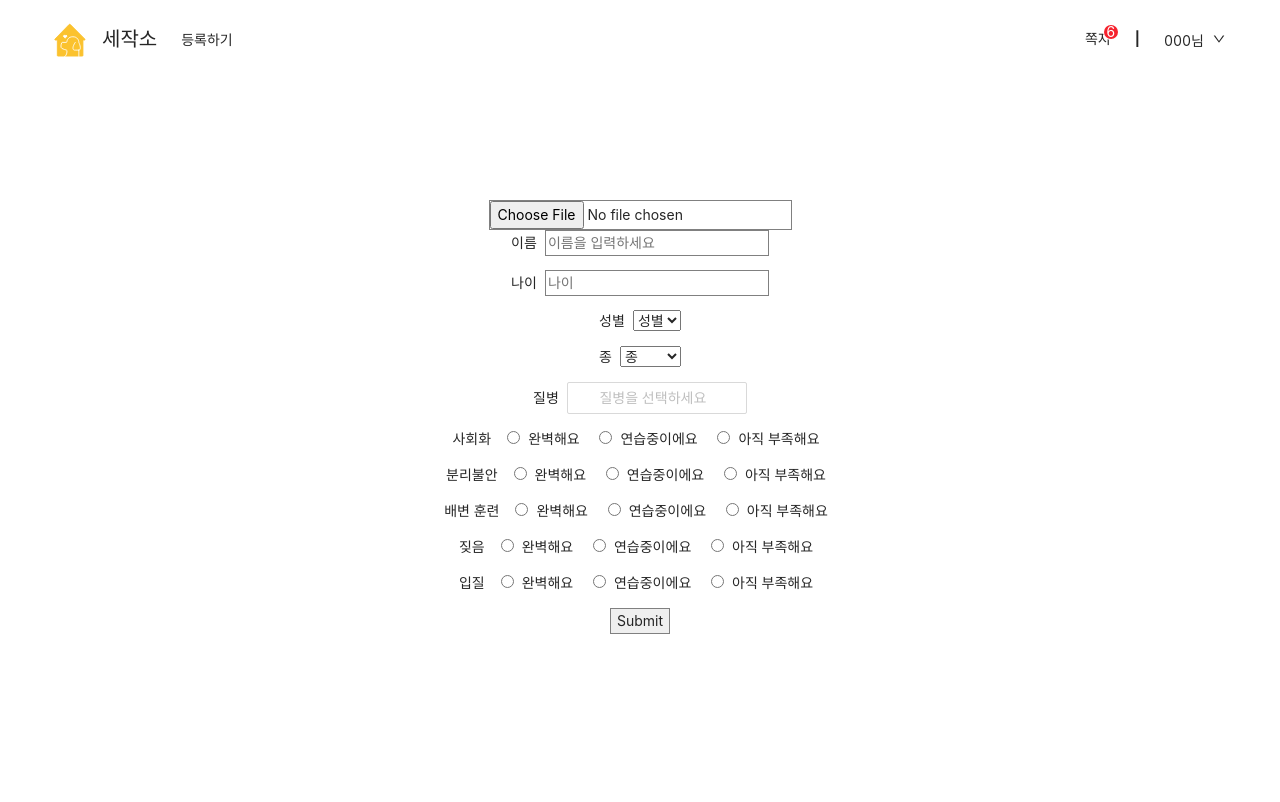
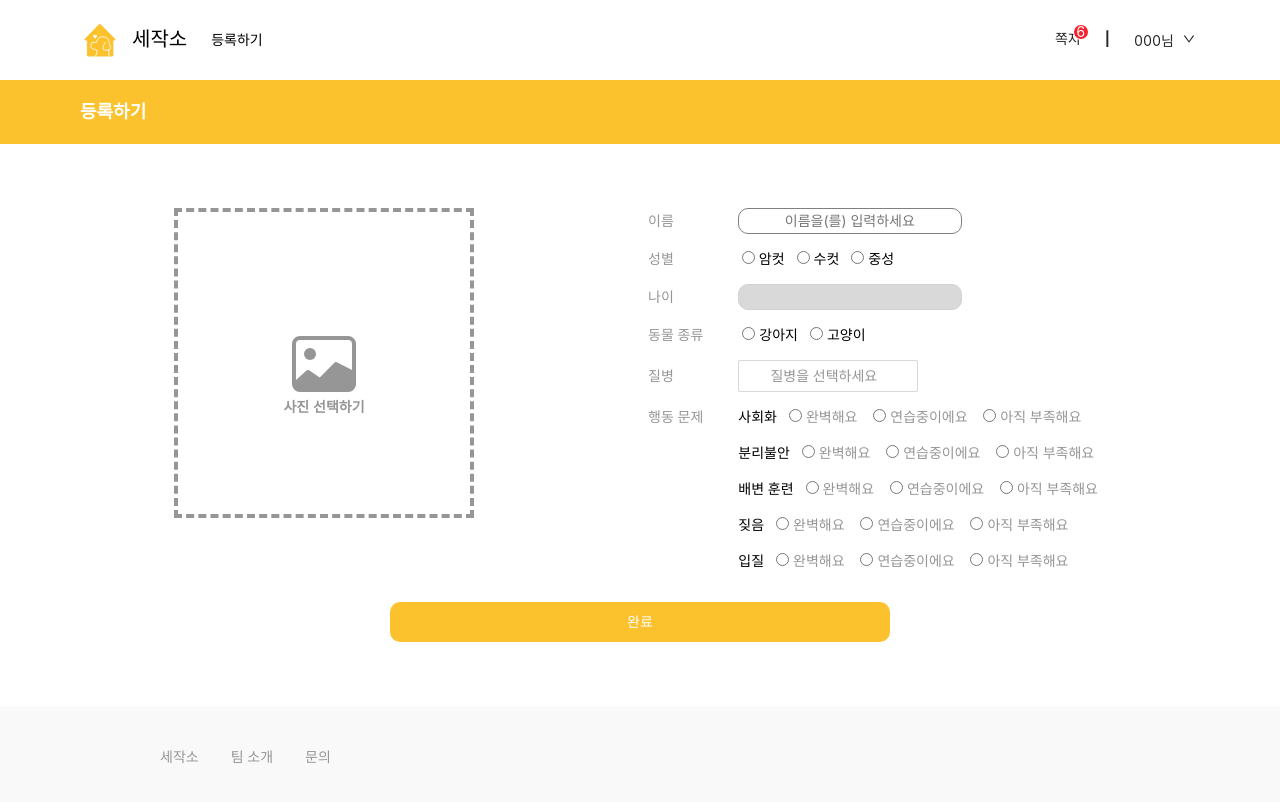
Before and after one commit to chuheeseung/TheSmallestShelter, a React (Create React App) app in the folder front/: page /register in a window 1280 px wide. Shown: the top 802 px of the page. Built offline with nearby package versions, Linux system fonts and the light colour scheme.

Commit message:
register page design

```diff
--- a/front/src/DetailPage/Main.css
+++ b/front/src/DetailPage/Main.css
@@ -80,6 +80,4 @@ transform: scale(1.1);
 }
 span:hover{
   text-decoration: none;
-  transform: scale(1.5);
-
 }
--- a/front/src/RegisterPage/Register.jsx
+++ b/front/src/RegisterPage/Register.jsx
@@ -101,6 +101,7 @@ function Register() {
 
     return (
         <div className={style.container}>
+            <div className={style.registerTop}><span>등록하기</span></div>
             <form onSubmit={onSubmit}>
                 <div className={style.infoWrap}>
                     <div className={style.photo}>
@@ -108,43 +109,43 @@ function Register() {
                     </div>
                     <div className={style.info}>
                         <p>
-                            <label htmlFor="name">이름</label>
+                            <label htmlFor="name" style={{ marginRight: "64px" }}>이름</label>
                             <input
                                 type="text"
                                 id="name"
-                                placeholder="이름을 입력하세요"
+                                placeholder="이름을(를) 입력하세요"
                                 value={name}
-                                onChange={(e) => setName(e.target.value)} />
+                                onChange={(e) => setName(e.target.value)}
+                                className={style.nameInput} />
+                        </p>
+                        <p className={style.genderInput}>
+                            <span style={{ marginRight: "64px" }}>성별</span>
+                            <input type='radio' name="gender" id="암컷" value="1" onChange={(e) => setGender(Number(e.target.value))} />
+                            <label htmlFor='암컷'>암컷</label>
+                            <input type='radio' name="gender" id="수컷" value="2" onChange={(e) => setGender(Number(e.target.value))} />
+                            <label htmlFor='수컷'>수컷</label>
+                            <input type='radio' name="gender" id="중성" value="3" onChange={(e) => setGender(Number(e.target.value))} />
+                            <label htmlFor='중성'>중성</label>
                         </p>
                         <p>
-                            <label htmlFor='age'>나이</label>
+                            <label htmlFor='age' style={{ marginRight: "64px" }}>나이</label>
                             <input
                                 id="age"
                                 type='number'
-                                placeholder='나이'
                                 value={age}
                                 onChange={(e) => setAge(e.target.value)}
+                                className={style.ageInpu}
                             />
                         </p>
-                        <p>
-                            <label htmlFor='gender'>성별</label>
-                            <select id="gender" onChange={(e) => setGender(Number(e.target.value))}>
-                                <option value="0">성별</option>
-                                <option value="1">암컷</option>
-                                <option value="2">수컷</option>
-                                <option value="3">중성</option>
-                            </select>
+                        <p className={style.speciesInput}>
+                            <span style={{ marginRight: "35px" }}>동물 종류</span>
+                            <input type='radio' id="강아지" name="species" value="강아지" onChange={(e) => setSpecies(e.target.value)} />
+                            <label htmlFor='강아지'>강아지</label>
+                            <input type='radio' id="고양이" name="species" value="고양이" onChange={(e) => setSpecies(e.target.value)} />
+                            <label htmlFor='고양이'>고양이</label>
                         </p>
                         <p>
-                            <label htmlFor='species'>종</label>
-                            <select id="species" onChange={(e) => setSpecies(e.target.value)}>
-                                <option value="default">종</option>
-                                <option value="강아지">강아지</option>
-                                <option value="고양이">고양이</option>
-                            </select>
-                        </p>
-                        <p>
-                            <span>질병</span>
+                            <span style={{ marginRight: "64px" }}>질병</span>
                             <Select
                                 mode="multiple"
                                 value={selectedItems}
@@ -188,6 +189,9 @@ function Register() {
                                 ))}
                             </Select>
                         </p>
+                        <div style={{display: "flex"}}>
+                            <span style={{ marginRight: "35px" }}>행동 문제</span>
+                            <div className={style.checkWrap}>
                                 {
                                     checkArr.map((item, idx) => (
                                         <p className={style.checkList}>
@@ -207,10 +211,11 @@ function Register() {
                                         </p>
                                     ))
                                 }
-
                             </div>
                         </div>
-                <input type="submit" />
+                    </div>
+                </div>
+                <input className={style.submitBtn} type="submit" value="완료" />
             </form>
         </div>
     );
--- a/front/src/RegisterPage/Register.module.css
+++ b/front/src/RegisterPage/Register.module.css
@@ -1,24 +1,119 @@
 .container {
     width: 100%;
-    margin: 120px auto;
+    /* margin: 64px auto; */
+    margin: 0 auto 64px;
+    /* text-align: center; */
+}
+
+.container .registerTop {
+    background-color: #FBC22E;
+    height: 64px;
+    color: #fff;
+    font-weight: 600;
+    font-size: 18px;
+    padding-top: 18px;
+    padding-left: 80px;
+    margin-bottom: 64px;
+}
+
+.container .infoWrap {
+    display: flex;
+    flex-direction: row;
+    justify-content: space-evenly;
+}
+
+.info label,
+.info span {
+    font-size: 14px;
+    color: #969696;
+    font-weight: 500;
+}
+
+.info .nameInput {
+    border: 1.5px solid #d2d2d2;
+    border-radius: 10px;
     text-align: center;
 }
+.info .genderInput label,
+.info .speciesInput label,
+.checkList span {
+    color: #000;
+}
 
-/* .container .infoWrap {
-    display: flex;
-    flex-direction: row;
-    justify-content: center;
-} */
+.info input[type="number"] {
+    background-color: #d9d9d9;
+    outline: none;
+    border: 1.5px solid #d2d2d2;
+    border-radius: 10px;
+}
 
-.container label, .container p span {
+.info input[type="number"]::-webkit-outer-spin-button,
+.info input[type="number"]::-webkit-inner-spin-button {
+    -webkit-appearance: none;
+    margin: 0;
+}
+
+.container label,
+.container p span {
     margin-right: 8px;
 }
 
-.container input {
+.container input[type="text"] {
     outline: none;
     border: 1px solid gray;
 }
 
 input[type="radio"] {
-    margin: 0 8px;
+    margin: 0 4px;
 }
+
+.imgWrap {
+    position: relative;
+    display: flex;
+    flex-direction: column;
+    padding-top: 40%;
+    width: 300px;
+    height: 310px;
+    border: 4px dashed #969696;
+    -webkit-box-sizing: border-box;
+    -moz-box-sizing: border-box;
+    box-sizing: border-box;
+    text-align: center;
+    align-items: center;
+}
+
+.imgWrap input {
+    position: absolute;
+    top: 0;
+    height: 100%;
+    width: 100%;
+    cursor: pointer;
+    opacity: 0;
+}
+
+.imgWrap input:focus {
+    outline: none;
+}
+
+.imgWrap img {
+    width: 100%;
+    height: 100%;
+    position: absolute;
+    top: 0;
+    left: 0;
+}
+
+.submitBtn {
+    position: relative;
+    left: 50%;
+    transform:translate(-50%, 0);
+    background-color: #FBC22E;
+    text-align: center;
+    border-radius: 10px;
+    color: #fff;
+    width: 500px;
+    height: 40px;
+    border: none;
+    margin-top: 16px;
+    font-weight: 500;
+}
--- a/front/src/RegisterPage/UploadImg.jsx
+++ b/front/src/RegisterPage/UploadImg.jsx
@@ -1,9 +1,28 @@
 // firebase 사용한 image upload component
 import React, { useRef, useState } from 'react';
+import style from './Register.module.css';
+import { Upload } from 'antd';
+import { LoadingOutlined, PlusOutlined } from '@ant-design/icons';
+import { BsImage } from 'react-icons/bs';
 
 function UploadImg({ uploadImage }) {
   const [preview, setPreivew] = useState(""); // 미리보기 url
+  const [loading, setLoading] = useState(false);
+
   const fileInput = useRef();
+
+  const uploadButton = () => {
+    <div>
+      {loading ? <LoadingOutlined /> : <PlusOutlined />}
+      <div
+        style={{
+          marginTop: 8,
+        }}
+      >
+        Upload
+      </div>
+    </div>
+  }
 
   const onFileChange = (e) => {
     const theFile = e.target.files[0];
@@ -25,20 +44,28 @@ function UploadImg({ uploadImage }) {
 
   return (
     <div>
+      <div className={style.imgWrap}>
+        {preview ? (
+          <>
+            <div style={{opacity: 1}}>
+              <img src={preview} />
+            </div>
+          </>
+        ) : (
+          <>
+            <BsImage size={64} color="#969696" />
+            <span style={{color: "#969696", fontWeight: "bold"}}>사진 선택하기</span>
             <input
               type="file"
               accept="image/*"
               onChange={onFileChange}
               ref={fileInput}
             />
-      {preview && (
-        <>
-          <div>
-            <img src={preview} width="300px" />
-          </div>
-          <button onClick={onFileDelete}>Clear</button>
           </>
         )}
+      </div>
+      {preview && <button onClick={onFileDelete}>Clear</button>}
+
     </div>
   );
 }
--- a/front/src/Screen/RegisterScreen.js
+++ b/front/src/Screen/RegisterScreen.js
@@ -2,11 +2,13 @@ import React from "react";
 import Nav from "../components/Nav";
 import Register from "../RegisterPage/Register";
 import "antd/dist/antd.min.css";
+import Footer from "../components/Footer";
 
 function RegisterScreen() {
     return (
         <div>
             <Register/>
+            <Footer/>
         </div>
     );
 }
--- /dev/null
+++ b/front/src/components/Footer.jsx
@@ -0,0 +1,14 @@
+import React from 'react';
+import style from './Footer.module.css';
+
+function Footer() {
+  return (
+    <div className={style.footerWrap}>
+      <span>세작소</span>
+      <span>팀 소개</span>
+      <span>문의</span>
+    </div>
+  );
+}
+
+export default Footer;
--- /dev/null
+++ b/front/src/components/Footer.module.css
@@ -0,0 +1,14 @@
+.footerWrap {
+  position: relative;
+  bottom: 0;
+  width: 100%;
+  height: 160px;
+  background-color: #f9f9f9;
+  color: #969696;
+  padding-left: 160px;
+  padding-top: 40px;
+}
+
+.footerWrap span{
+  margin-right: 32px;
+}
--- a/front/src/components/LoggedIn.jsx
+++ b/front/src/components/LoggedIn.jsx
@@ -8,8 +8,9 @@ function LoggedIn() {
   return (
     <div>
       <Badge count={6} size="small" color="red">
-        <span className="message">쪽지</span>
+        <span className={style.message}>쪽지</span>
       </Badge>
+
 
       <span style={{ margin: "0 24px", fontWeight: "bold" }}>|</span>
 
@@ -25,15 +26,20 @@ function LoggedIn() {
 
 const Content = () => {
     return (
-      <div className={style.popupWrap}>
+      <div className={style.dropdownWrap}>
         <div className={style.userInfoWrap}>
           <div className={style.userIcon}>
             <img src={userIcon} style={{width: "48px"}}/>
           </div>
           <div className={style.userInfo}>
-            <span style={{fontSize: "16px", color: "black", fontWeight: "bold"}}>사용자 이름</span>
-            <span style={{fontSize: "12px", color: "#969696"}}>qwe123 (ID)</span>
+            <p style={{fontSize: "16px", color: "black", fontWeight: "bold"}}>사용자 이름</p>
+            <p style={{fontSize: "12px", color: "#969696"}}>qwe123 (ID)</p>
           </div>
+        </div>
+        <div className={style.tabWrap}>
+          <p>마이페이지</p>
+          <p>설정</p>
+          <p>로그아웃</p>
         </div>
       </div>
     )
--- a/front/src/components/LoggedIn.module.css
+++ b/front/src/components/LoggedIn.module.css
@@ -1,9 +1,14 @@
-.popupWrap {
+.message {
+  transform: 0;
+}
+
+.dropdownWrap {
   width: 260px;
   height: 320px;
   border-radius: 10px;
   border: 1px solid lightgray;
   box-shadow: 0px -4px 30px rgba(0, 0, 0, 0.1);
+  background-color: #fff;
 }
 
 .userInfoWrap {
@@ -20,6 +25,14 @@
   width: 48px;
 }
 
-.userInfo span {
-  display: block;
+.userInfo p {
+  margin: 0;
 }
+
+.tabWrap {
+  display: flex;
+  flex-direction: column;
+  font-weight: bold;
+  padding-left: 48px;
+  padding-top: 32px;
+}
--- a/front/src/components/Nav.jsx
+++ b/front/src/components/Nav.jsx
@@ -12,9 +12,11 @@ function Nav() {
       <div className={style.headerLogo}>
         {/* <Link to='/listview'><img src={logo} style={{ width: "32px", margin: "0 8px 0 24px"}}/></Link> */}
         <LogoIcon style={{ width: "32px", margin: "0 16px 0 24px" }} onClick={() => navigate('/listview')} />
-        <span style={{ fontSize: "20px", marginRight: "24px", fontWeight: "normal" }} onClick={() => navigate('/listview')}>세작소</span>
+        <Link to="/listview" style={{color: "black", textDecoration: "none",fontSize: "20px", fontWeight: "normal"}}>
+          <span style={{marginRight: "24px"}}>세작소</span>
+        </Link>
 
-        <Link to='/register' style={{ textDecoration: "none", color: "inherit" }}><span style={{ fontSize: "14px" }}>등록하기</span></Link>
+        <Link to='/register' style={{ textDecoration: "none", color: "black",fontSize: "14px" }}>등록하기</Link>
       </div>
 
       <div className={style.headerRight}>
--- a/front/src/components/Nav.module.css
+++ b/front/src/components/Nav.module.css
@@ -10,14 +10,14 @@
   display: flex;
   flex-direction: row;
   align-items: center;
-  margin-left: 30px;
+  margin-left: 60px;
   vertical-align: middle;
 }
 
 .headerRight {
   display: flex;
   flex-direction: row;
-  margin-right: 54px;
+  margin-right: 84px;
   align-items: center;
 }
 
```
Also changed, not shown: front/src/Screen/ListviewScreen.js (+4 -4 lines). Lines whose indentation alone changed are shown as unchanged.
